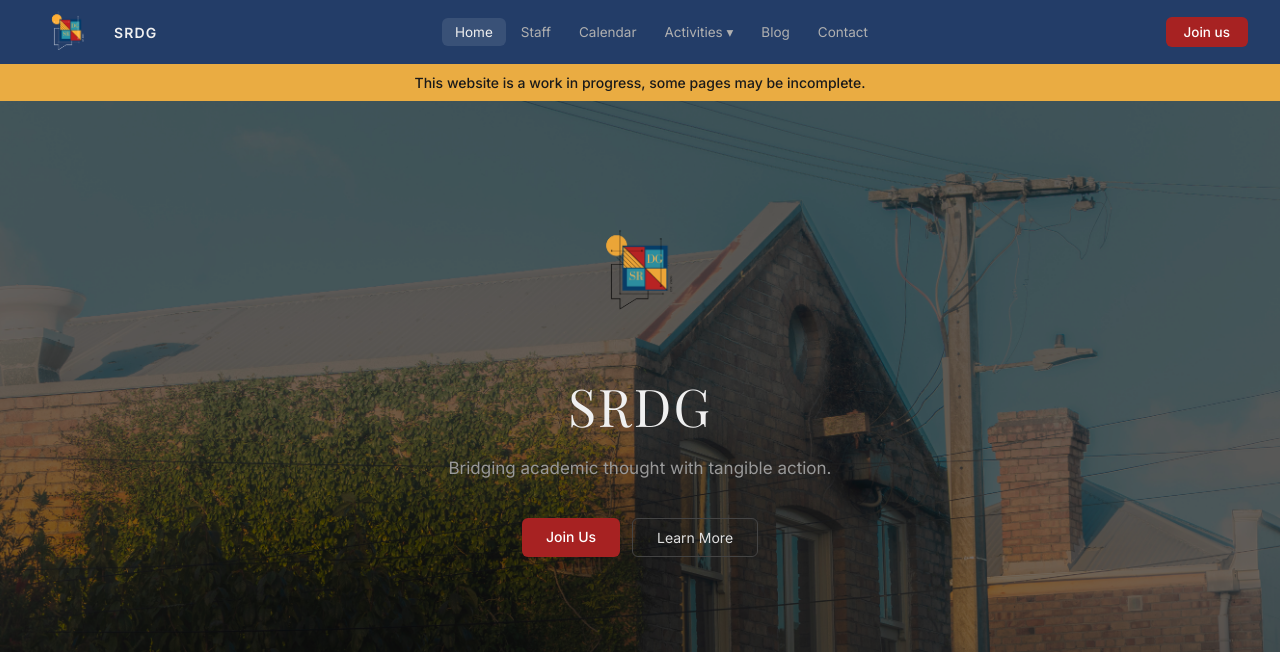
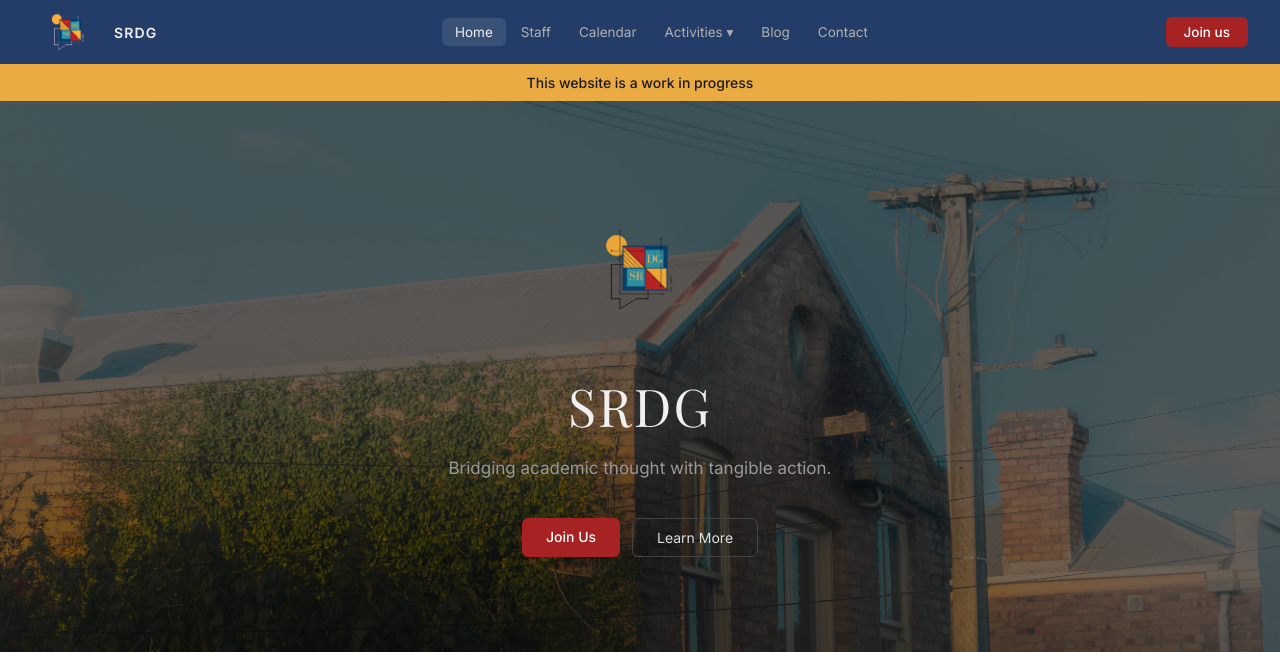
Before and after one commit to iDunno021/srdgwebsite, a Django app: page / in a window 1280 px wide. Shown: the top 652 px of the page. Run offline with Django 5.2, Linux system fonts and the light colour scheme; data comes from the database, SQL or seed files in the repository; parts of the project's set-up code (start-up, migrations or seed data) failed here and were passed over; some web fonts are replaced.

Commit message:
Update home.html

```diff
--- a/pages/templates/pages/home.html
+++ b/pages/templates/pages/home.html
@@ -8,7 +8,7 @@
 
 {% block content %}
 <div class="wip-banner">
-  This website is a work in progress, some pages may be incomplete.
+  This website is a work in progress
 </div>
 <div class="home-page">
     <div class="hero">
```
